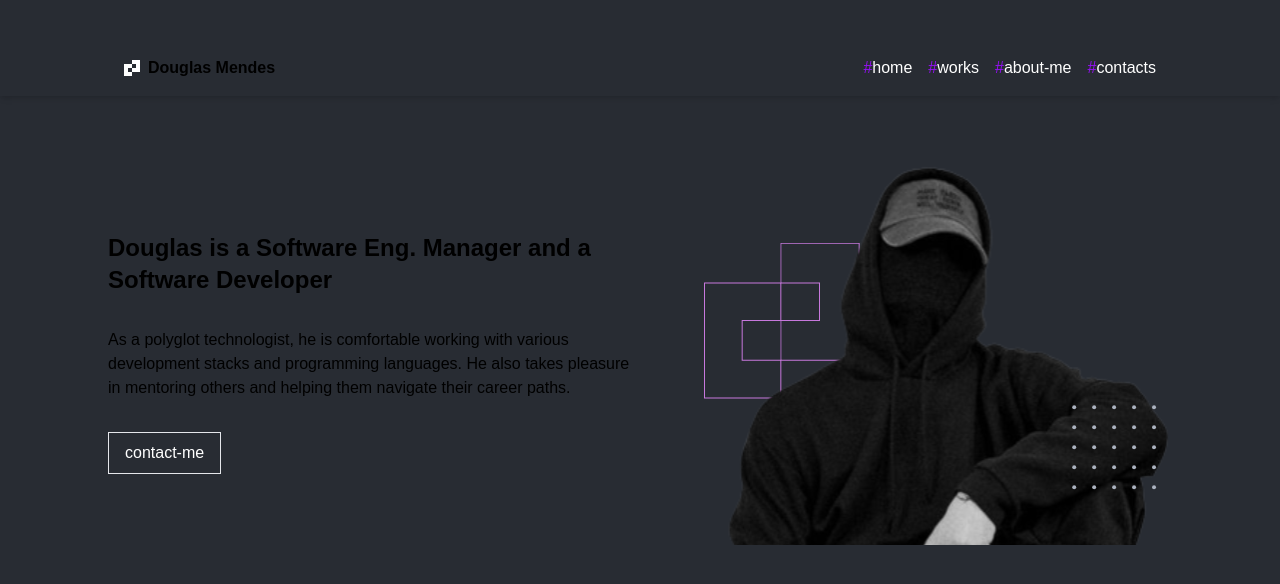
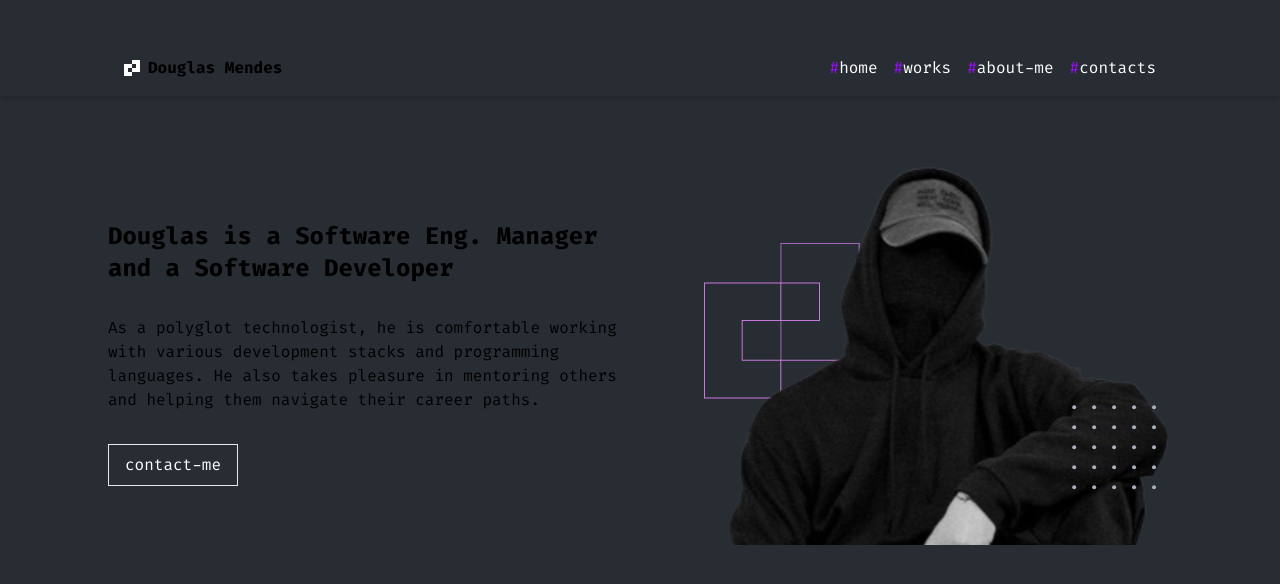
Before and after one commit to mendesbarreto/portfolio-nextjs, a Next.js app: page / in a window 1280 px wide. Shown: the top 584 px of the page. Built offline with nearby package versions, Linux system fonts and the light colour scheme.

Commit message:
fix: Fix project main font

```diff
--- a/src/app/globals.css
+++ b/src/app/globals.css
@@ -1,7 +1,7 @@
 @import "tailwindcss";
 
 @theme {
-	--font-fira: var(--font-fira-code), monospace;
+	--font-fira-code: var(--font-fira-code), monospace;
 
 	--container-1064: 1064px;
 
@@ -37,6 +37,13 @@
 }
 
 :root {
+	--font-fira-code: "Fira Code", monospace;
+}
+
+body {
+	color: var(--foreground);
+	background: var(--background);
+	font-family: var(--font-fira-code);
 }
 
 @media (prefers-color-scheme: dark) {
@@ -45,9 +52,3 @@
 		--foreground: #ededed;
 	}
 }
-
-body {
-	color: var(--foreground);
-	background: var(--background);
-	font-family: Arial, Helvetica, sans-serif;
-}
--- a/src/app/layout.tsx
+++ b/src/app/layout.tsx
@@ -14,12 +14,14 @@ export const metadata: Metadata = {
 
 export default function RootLayout({
 	children,
-}: Readonly<{
+}: {
 	children: React.ReactNode;
-}>) {
+}) {
 	return (
 		<html lang="en">
-			<body className={`${firaCode.variable} antialiased`}>{children}</body>
+			<body className={`${firaCode.variable} antialiased font-fira-code`}>
+				{children}
+			</body>
 		</html>
 	);
 }
--- a/src/components/header.tsx
+++ b/src/components/header.tsx
@@ -4,8 +4,8 @@ import Link from "next/link";
 export function Header() {
 	return (
 		<header className="bg-background p-4 shadow-md">
-			<div className="flex  max-w-1064 mx-auto px-4 flex justify-between items-end h-16">
-				<div className="flex items-center font-fira font-bold">
+			<div className="flex  max-w-1064 mx-auto px-4 justify-between items-end h-16">
+				<div className="flex items-center font-fira-code font-bold">
 					<Image
 						className="mr-2"
 						src="/icons/ic_logo.svg"
@@ -16,7 +16,7 @@ export function Header() {
 					/>
 					<Link href="/">Douglas Mendes</Link>
 				</div>
-				<ul className="flex space-x-4 font-fira accent-teal-600">
+				<ul className="flex space-x-4 font-fira-code accent-teal-600">
 					<li>
 						<Link href="/about">
 							<span className="text-purple-600">#</span>
--- a/src/components/home-summary.tsx
+++ b/src/components/home-summary.tsx
@@ -17,7 +17,7 @@ export function HomeSummary({ className }: HomeSummaryProps) {
 	return (
 		<div className={`flex justify-between items-center ${className}`}>
 			<div id="home-summary" className="w-1/2 items-center">
-				<div className="flex-col font-fira text-2xl font-bold text-white-600">
+				<div className="flex-col font-fira-code text-2xl font-bold text-white-600">
 					<div>
 						<span>Douglas is a </span>
 						<span className="text-mPurple">Software Eng. Manager </span>
@@ -25,7 +25,7 @@ export function HomeSummary({ className }: HomeSummaryProps) {
 						<span className="text-mPurple">Software Developer</span>
 					</div>
 				</div>
-				<div className="font-fira text-mGray pt-8">
+				<div className="font-fira-code text-mGray pt-8">
 					As a polyglot technologist, he is comfortable working with various
 					development stacks and programming languages. He also takes pleasure
 					in mentoring others and helping them navigate their career paths.
--- /dev/null
+++ b/tailwind.config.ts
@@ -0,0 +1,31 @@
+import type { Config } from "tailwindcss";
+
+export default {
+	content: [
+		"./src/pages/**/*.{js,ts,jsx,tsx,mdx}",
+		"./src/components/**/*.{js,ts,jsx,tsx,mdx}",
+		"./src/app/**/*.{js,ts,jsx,tsx,mdx}",
+	],
+	theme: {
+		extend: {
+			fontFamily: {
+				fira: ["var(--font-fira-code)", "monospace"],
+			},
+			spacing: {
+				"1064": "1064px",
+				"61": "61px",
+			},
+			colors: {
+				background: "#282C33",
+				mPurple: "#C778DD",
+				mRed: "#E06B74",
+				mGreen: "#98C379",
+				mYellow: "#E5C07A",
+				mBlue: "#62AEEF",
+				mTeal: "#55B6C2",
+				mGray: "#ABB2BF",
+			},
+		},
+	},
+	plugins: [],
+} satisfies Config;
```
